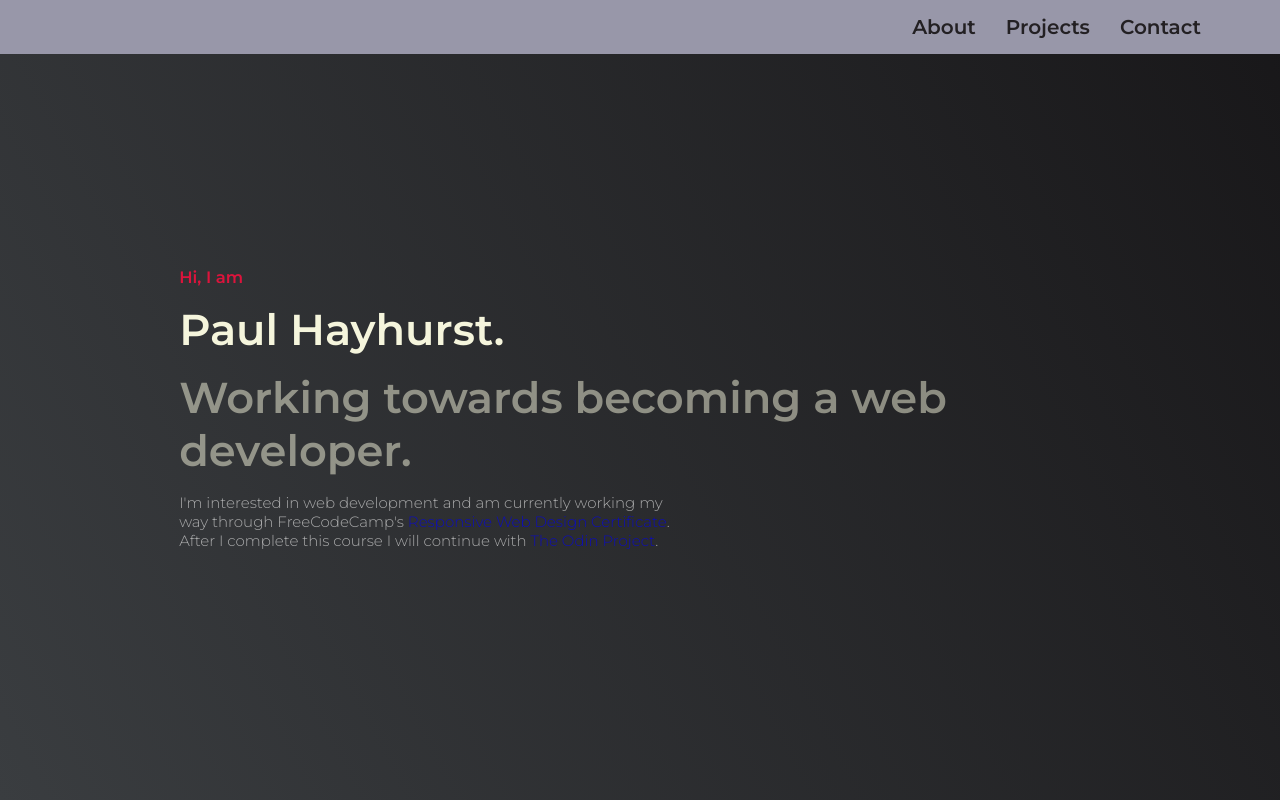
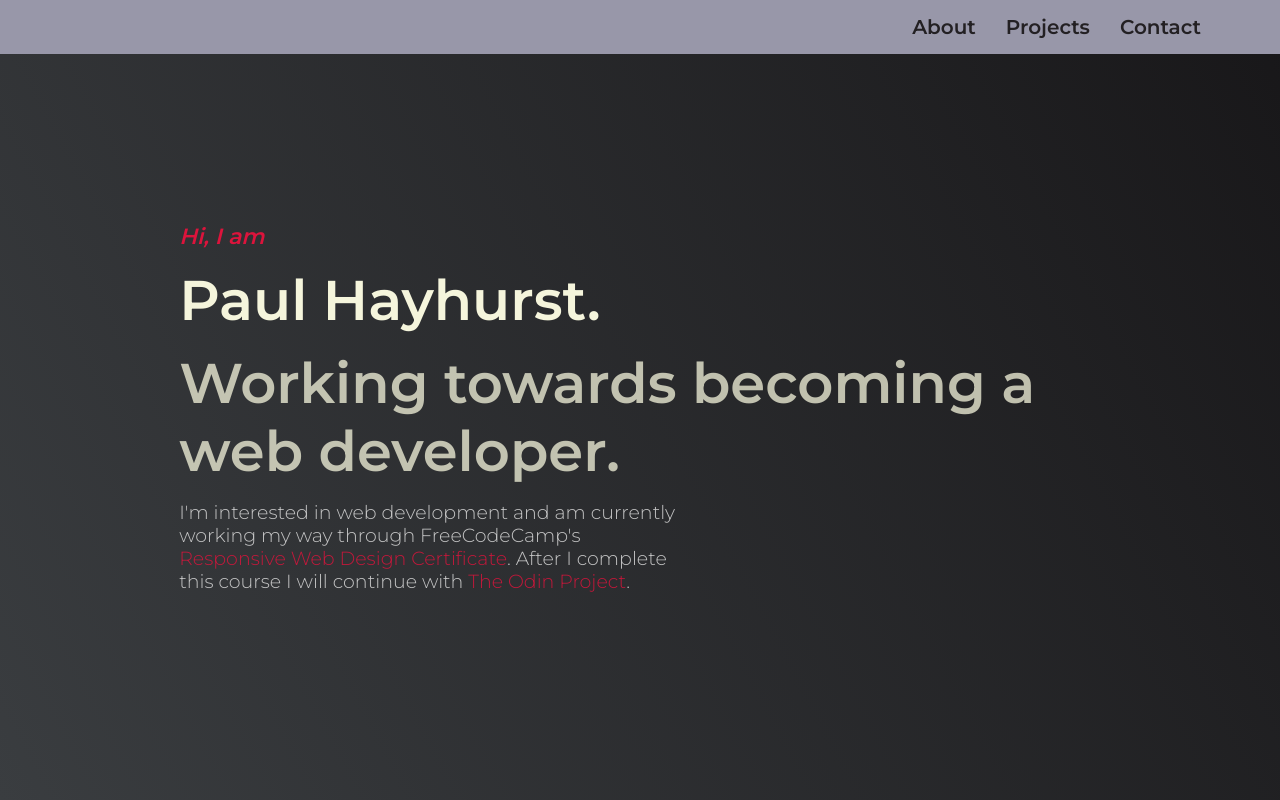
Before and after one commit to PHayhurst/FCC_Portfolio, a plain HTML site: page index.html in a window 1280 px wide. Shown: the top 800 px of the page. Drawn offline with Linux system fonts and the light colour scheme.

Commit message:
Bigger Font

```diff
--- a/index.html
+++ b/index.html
@@ -69,7 +69,7 @@
         <section id="contact" class="contact-section">
             <div class="contact-section-header">
                 <h2 class="big-heading">Let's build something together.</h2>
-                <p class="small-heading accent">Website? App? Plug-in?</p>
+                <p class="small-heading accent bold">Website? App? Plug-in?</p>
             </div>
             <div class="contact-links">
                 <!--Github-->
--- a/styles.css
+++ b/styles.css
@@ -22,13 +22,17 @@ html {
 body {
     font-family: Montserrat, sans-serif;
     color:beige;
-    font-size: 1.8rem;
+    font-size: 2rem;
     font-weight: 400;
     background-color: #3E3D53
 }
 
 ul {
     list-style: none;
+}
+
+.web-link{
+    color: crimson;
 }
 
 .web-link:visited {
@@ -40,6 +44,7 @@ ul {
 }
 
 .accent {
+    font-style: italic;
     color:crimson;
 }
 
@@ -48,26 +53,26 @@ ul {
 }
 
 .small-heading {
-    font-size: 1.65rem;
+    font-size: 2.2rem;
     margin: 1.6rem 0;
 }
 
 .big-heading {
-    font-size: 2.4em;
+    font-size: 2.8em;
     font-weight: 600;
 }
 
 .lighter-heading {
-    opacity: 50%;
+    opacity: 75%;
 }
 
 .light-heading {
-    opacity: 70%;
+    opacity: 85%;
 }
 
 .description {
     margin-top: 1.6rem;
-    font-size: 1.5rem;
+    font-size: 1.9rem;
     color: #ddd;
     max-width: 500px;
 }
@@ -111,9 +116,9 @@ li > a {
     justify-content: center;
     align-items: center;
     width: 100%;
-    height: 100vh;
+    min-height: 100vh;
     background-image: linear-gradient(62deg, #3a3d40 0%, #181719 100%);
-    padding: 0 10%;
+    padding: 2rem 10%;
 }
 
 .header {
@@ -121,7 +126,7 @@ li > a {
 }
 
 .projects-section {
-    padding-top: 4rem;
+    padding-top: 2rem;
     display: flex;
     flex-direction: column;
     justify-content: center;
@@ -198,9 +203,16 @@ li > a {
 }
 
 .contact-links > a {
+    font-size: 2.4rem;
     text-decoration: none;
     color:beige;
     font-weight: bold;
+}
+
+.bold {
+    font-size: 2.2rem;
+    font-weight: 400;
+    padding: 2rem 0;
 }
 
 .contact-details {
```
